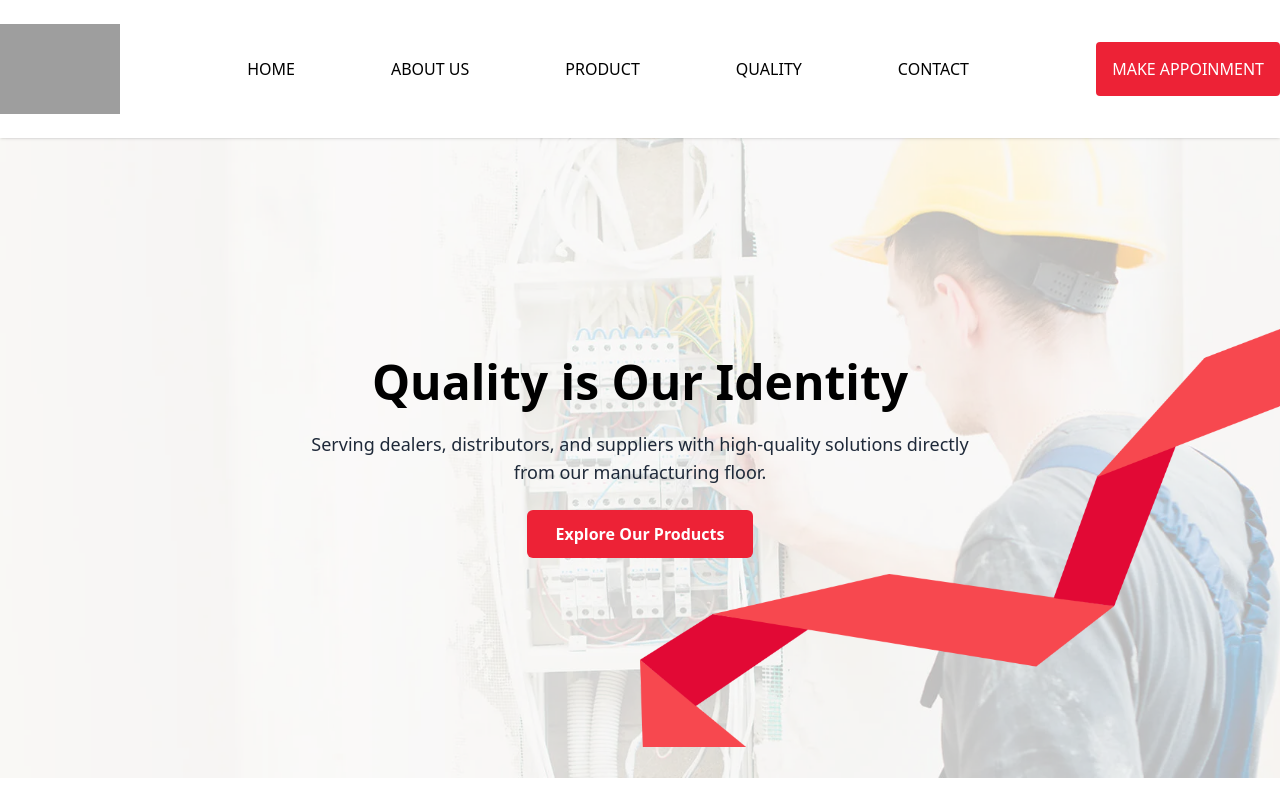
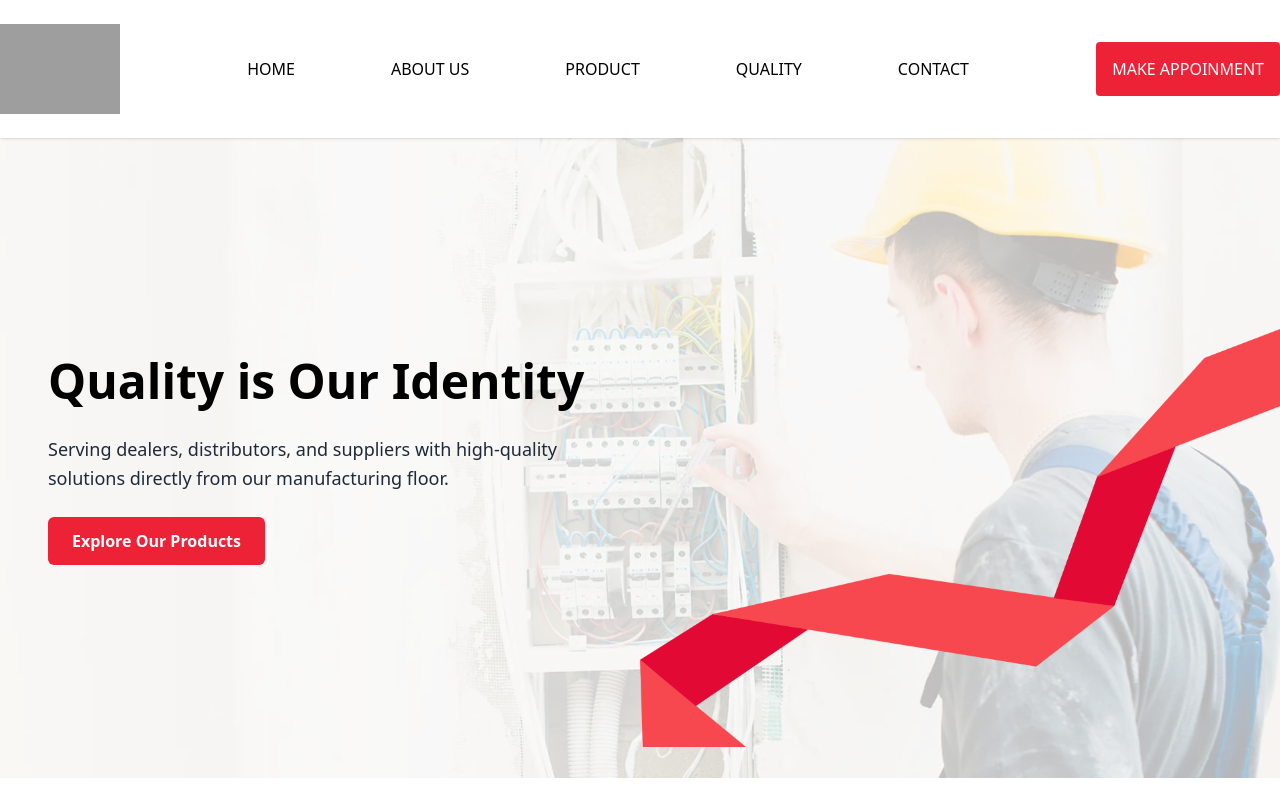
Before and after one commit to adityapandey141/macular-industries, a Next.js app: page / in a window 1280 px wide. Shown: the top 800 px of the page. Built offline with nearby package versions, Linux system fonts and the light colour scheme; grey boxes are pictures that could not be loaded.

Commit message:
product paths

```diff
--- a/src/components/HeroSection.jsx
+++ b/src/components/HeroSection.jsx
@@ -8,7 +8,7 @@ import Homeimg2 from '../assets/HomeBanner1.png';
 const HeroSection = () => {
   return (
     <div className="w-full">
-      <div className="relative h-[400px] sm:h-[500px] md:h-[80vh] bg-white overflow-hidden">
+      <div className="relative h-[450px] sm:h-[550px] md:h-[80vh] bg-white overflow-hidden">
 
         <div className="absolute inset-0 z-0">
           <Image
@@ -20,8 +20,7 @@ const HeroSection = () => {
           />
         </div>
 
-
-        <div className="absolute homebanner2 w-[50%] h-[100vh]">
+        <div className="absolute homebanner2 w-[60%] sm:w-[50%] h-[100vh] right-0 top-0">
           <Image
             src={Homeimg2}
             alt="Home Overlay"
@@ -31,21 +30,24 @@ const HeroSection = () => {
           />
         </div>
 
-        <div className="relative z-10 max-w-7xl mx-auto flex flex-col items-center justify-center text-center h-full px-4 sm:px-6 lg:px-12">
-          <div className="text-black max-w-2xl space-y-6">
-            <h1 className="text-3xl sm:text-4xl md:text-5xl font-bold">
+        <div className="relative z-10 max-w-7xl mx-auto flex flex-col items-center justify-center md:flex-row md:items-center md:justify-between h-full px-6 sm:px-8 lg:px-12 py-8 sm:py-12">
+          <div className="text-black max-w-xl text-center md:text-left space-y-5 sm:space-y-6">
+            <h1 className="text-3xl sm:text-5xl font-bold leading-tight">
               Quality is Our Identity
             </h1>
-            <p className="text-gray-800 text-base sm:text-lg">
+            <p className="text-gray-800 text-base sm:text-lg leading-relaxed">
               Serving dealers, distributors, and suppliers with high-quality solutions directly from our manufacturing floor.
             </p>
-            <Link href="/product">
-              <button className="bg-[#ED2236] hover:bg-[#16171A] text-white font-bold py-3 px-7 rounded-md transition duration-300">
-                Explore Our Products
-              </button>
-            </Link>
+            <div className="flex justify-center md:justify-start">
+              <Link href="/product">
+                <button className="bg-[#ED2236] hover:bg-[#16171A] text-white font-semibold py-3 px-6 rounded-md transition duration-300">
+                  Explore Our Products
+                </button>
+              </Link>
+            </div>
           </div>
         </div>
+
       </div>
     </div>
   );
--- a/src/components/Products.jsx
+++ b/src/components/Products.jsx
@@ -2,16 +2,15 @@
 import { useState, useRef, useEffect } from 'react';
 import Image from 'next/image';
 import Psve1 from "../assets/Psve1.jpg";
-import Wshape1 from "../assets/Wshape1.png";
 
 const Products = () => {
   const [activeSection, setActiveSection] = useState(null);
-  const sectionRef = useRef(null); // Ref for scrolling
+  const sectionRef = useRef(null);
 
   const catalogueData = [
     {
       heading: "Box",
-      text: "Reliable boxes engineered to support every type of installation, from surface to concealed wiring...",
+      text: "Reliable boxes engineered to support every type of installation, from surface to concealed wiring. Designed for sturdy mounting, easy setup, and long-lasting performance under varied conditions.",
       items: [
         "Open Mod. Surface Box (Silver Line)",
         "Open Mod. Surface Box",
@@ -23,7 +22,7 @@ const Products = () => {
     },
     {
       heading: "Holder",
-      text: "A full range of holders manufactured for secure, efficient fittings...",
+      text: " A full range of holders manufactured for secure, efficient fittings across multiple applications. For precision gripping and maximum electrical safety, ensuring seamless installations.",
       items: [
         "Regular Holder",
         "4 x 4 Modular Holder",
@@ -34,7 +33,7 @@ const Products = () => {
     },
     {
       heading: "Plates",
-      text: "Stylish and functional plates to complement any decor...",
+      text: "Stylish and functional plates to complement any decor while ensuring maximum durability. Built for modern aesthetics with rugged dependability to withstand daily wear and tear.",
       items: [
         "Round & Fam Plates",
         "Modular Plate White",
@@ -44,7 +43,7 @@ const Products = () => {
     },
     {
       heading: "Series",
-      text: "Advanced capacitor series designed for superior fan performance...",
+      text: " Advanced capacitor series designed for superior fan performance and energy efficiency. Crafted for enhanced motor life, stable output, and reliable voltage endurance.",
       items: [
         "FanCap Series",
         "RunCap Series",
@@ -54,7 +53,7 @@ const Products = () => {
     },
     {
       heading: "Pole",
-      text: "Precision-engineered pole solutions...",
+      text: "Precision-engineered pole solutions are manufactured for varied commercial and residential needs. Made to deliver reliable performance and simplify complex installations.",
       items: [
         "Single Pole",
         "Double Pole",
@@ -64,7 +63,7 @@ const Products = () => {
     },
     {
       heading: "Eye Hook, Fan Clamps & Anchor Fasteners (With Studs)",
-      text: "Tough and reliable accessories...",
+      text: " Tough and reliable accessories for safe ceiling and wall installations. Engineered for secure anchoring, load-bearing strength, and long-term stability.",
       items: [
         "Anchor Fastener",
         "Fan Clamp",
@@ -74,7 +73,7 @@ const Products = () => {
     },
     {
       heading: "Other",
-      text: "A versatile selection of products to meet every installation requirement...",
+      text: "A versatile selection of products to meet every installation and maintenance requirement. Covering essential accessories that ensure smooth and professional execution for all types of projects.",
       items: [
         "Male & Female Pin",
         "White Line D.B. Board",
@@ -89,6 +88,7 @@ const Products = () => {
     }
   ];
 
+
   const serviceMenuItems = catalogueData.map((section) => ({
     title: section.heading,
     href: `#${section.heading.replace(/\s+/g, '-').toLowerCase()}`
@@ -101,10 +101,10 @@ const Products = () => {
   }, [activeSection]);
 
   return (
-    <div className="max-w-7xl mx-auto px-4 sm:px-6 lg:px-8 py-6 sm:py-8 mb-[-43px]">
+    <div className="max-w-7xl mx-auto px-4 sm:px-6 lg:px-8 py-6 sm:py-8">
       <div className="flex flex-col md:flex-row gap-10">
 
-
+        {/* Left Side: Tabs */}
         <div className="w-full md:w-1/3">
           <h3 className="text-xl sm:text-3xl font-bold text-black mt-2 mb-3">Our Product Line</h3>
           <ul className="space-y-2 sm:space-y-3">
@@ -122,25 +122,13 @@ const Products = () => {
               </li>
             ))}
           </ul>
-
-          <div className="mt-8 sm:mt-10 bg-gray-100 p-5 rounded-lg">
-            <div className="flex items-center mb-3">
-              <div className="w-6 h-6 rounded-full bg-red-500 text-white flex items-center justify-center mr-2 text-sm font-bold">B</div>
-              <span className="font-semibold text-base">Biddut</span>
-            </div>
-            <h4 className="font-bold text-md sm:text-xl mb-3">Get full range <br />of premium services</h4>
-            <div className="mt-4">
-              <Image src={Wshape1} alt="Electric cable" width={300} height={200} className="mx-auto" />
-            </div>
-            <div className="mt-6 text-lg text-gray-900">
-              <p className="font-bold">Talk to an expert</p>
-              <p className="font-semibold">Free call: 0700 0000 0000</p>
-            </div>
-          </div>
         </div>
 
+        {/* Right Side: Content */}
+        <div className="w-full md:w-2/3">
 
-        <div className="w-full md:w-2/3">
+          {/* ✅ Only show this block when no tab is selected */}
+          {!activeSection && (
             <div className="mb-8">
               <h1 className="text-xl sm:text-3xl font-bold text-black mt-2 mb-3">Built for Business</h1>
               <p className="text-gray-600 text-sm sm:text-xl mb-4">
@@ -150,7 +138,7 @@ const Products = () => {
                 <Image src={Psve1} alt="Electrician working on panel" width={400} height={200} className="w-full h-auto object-cover rounded-md" />
               </div>
             </div>
-
+          )}
 
           <div className="mb-10" ref={sectionRef}>
             {activeSection ? (
@@ -158,9 +146,9 @@ const Products = () => {
                 .filter(section => section.heading === activeSection)
                 .map((section, index) => (
                   <div key={index} className="bg-gray-200 p-5 rounded-lg shadow-md">
-                    <h2 className="text-md sm:text-xl font-semibold text-black mb-2">{section.heading}</h2>
-                    <p className="text-gray-900 text-base mb-2">{section.text}</p>
-                    <ul className="list-disc list-inside text-gray-900 text-base space-y-1">
+                    <h2 className="text-md sm:text-2xl font-semibold text-black mb-2">{section.heading}</h2>
+                    <p className="text-gray-900 text-xl mb-2">{section.text}</p>
+                    <ul className="list-disc list-inside text-gray-900 text-lg space-y-1">
                       {section.items.map((item, i) => (
                         <li key={i}>{item}</li>
                       ))}
```
Lines whose indentation alone changed are shown as unchanged.
